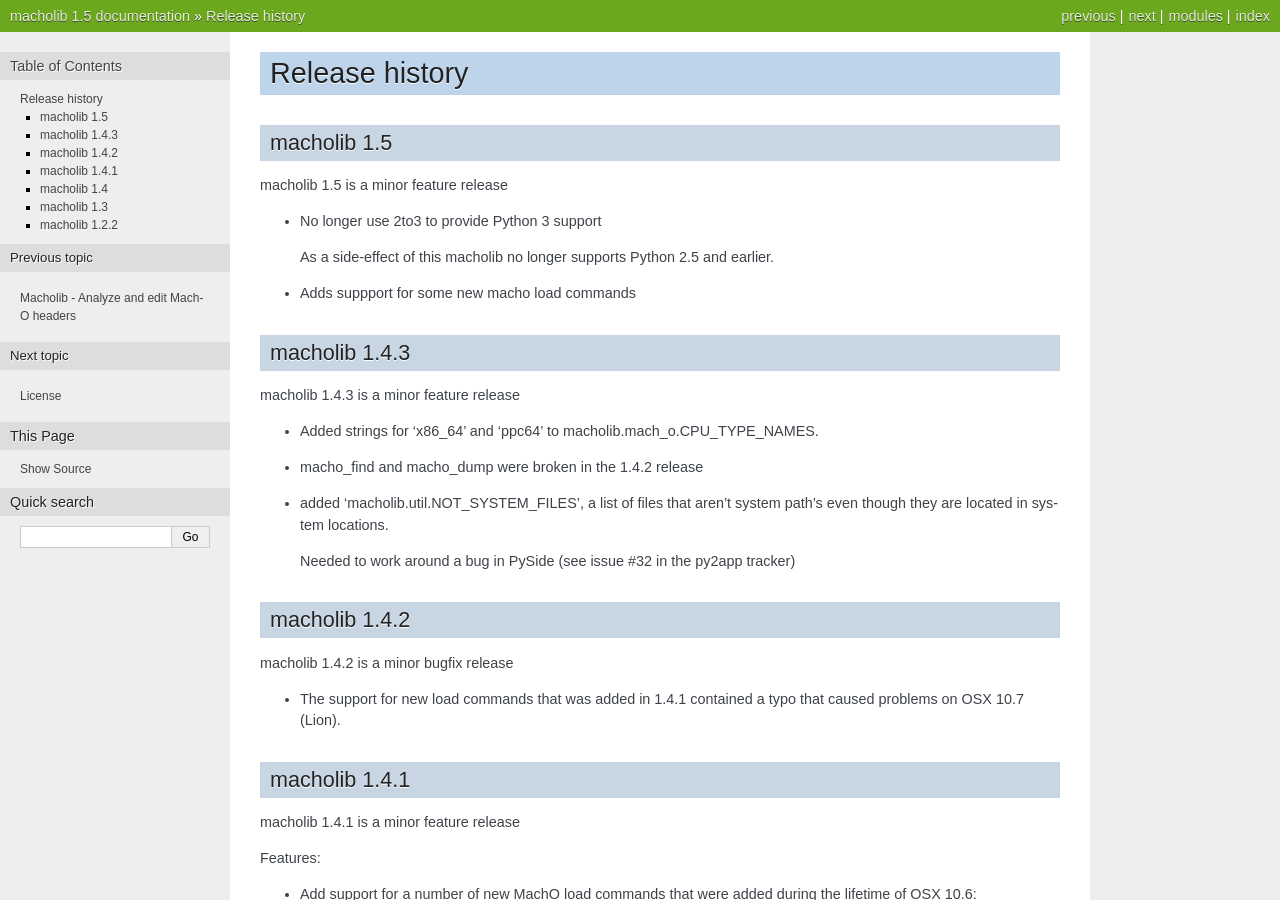
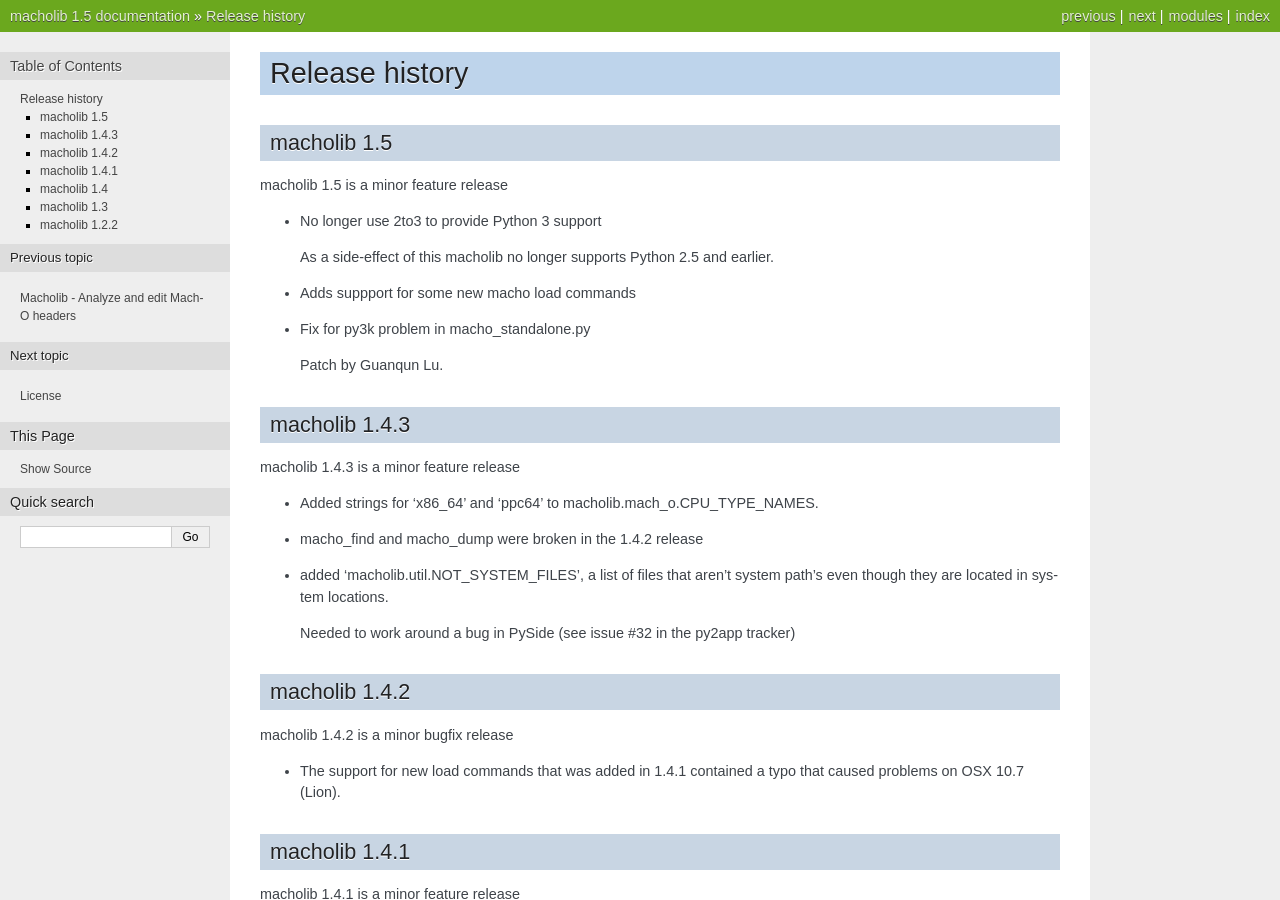
Before and after one commit to ronaldoussoren/macholib, a Sphinx documentation site: the page built from doc/changelog.rst, in a window 1280 px wide and 900 px high. Built offline with Sphinx 7.4.7, drawn with Linux system fonts in a browser that asks for light colours.

Commit message:
Add changelog entry for changeset b426686c1637

```diff
--- a/doc/changelog.rst
+++ b/doc/changelog.rst
@@ -12,6 +12,10 @@ macholib 1.5 is a minor feature release
   Python 2.5 and earlier.
 
 * Adds suppport for some new macho load commands
+
+* Fix for py3k problem in macho_standalone.py
+
+  Patch by Guanqun Lu.
 
 macholib 1.4.3
 --------------
```
